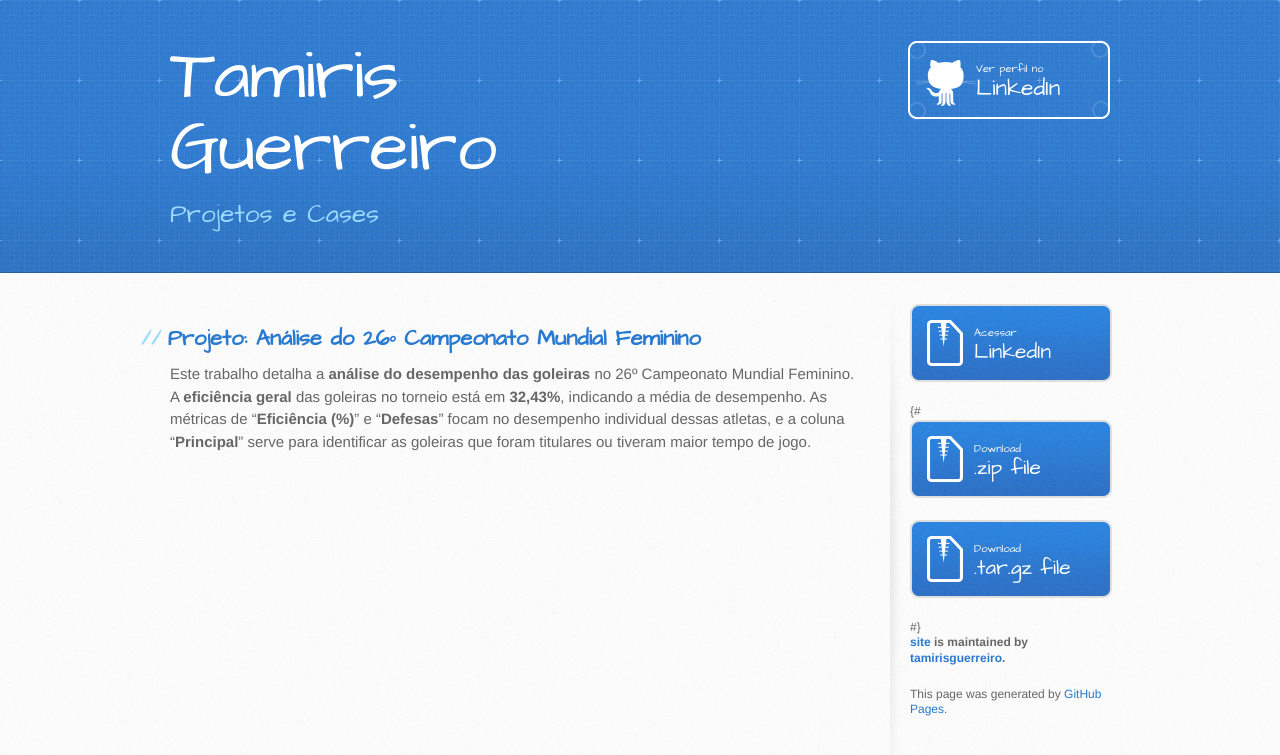
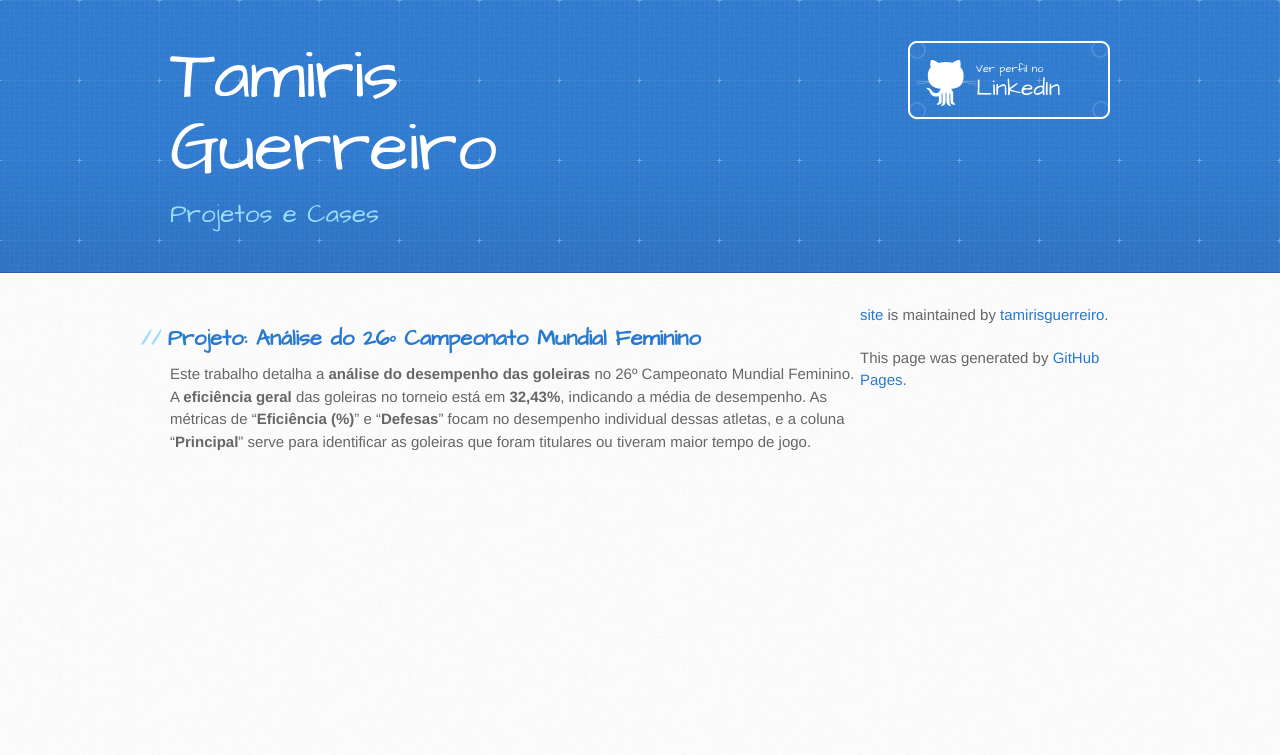
Before and after one commit to tamirisguerreiro/site, a Jekyll site: the page built from index.md, in a window 1280 px wide. Shown: the top 755 px of the page. Built offline with Jekyll 4.4.1, drawn with Linux system fonts in a browser that asks for light colours; our own code applies the rules of GitHub Pages for plain Markdown files.

Commit message:
Update default.html

```diff
--- a/_layouts/default.html
+++ b/_layouts/default.html
@@ -35,20 +35,6 @@
         {{ content }}
       </section>
 
-      <aside id="sidebar">
-        <a href="https://www.linkedin.com/in/tamiris-guerreiro-52904661/" class="button">
-          <small>Acessar</small> LinkedIn
-        </a>
-        {#
-        {% if site.show_downloads %}
-          <a href="{{ site.github.zip_url }}" class="button">
-            <small>Download</small> .zip file
-          </a>
-          <a href="{{ site.github.tar_url }}" class="button">
-            <small>Download</small> .tar.gz file
-          </a>
-        {% endif %}
-        #}
 
           {% if site.github.is_project_page %}
             <p class="repo-owner"><a href="{{ site.github.repository_url }}">{{ site.github.repository_name }}</a> is maintained by <a href="{{ site.github.owner_url }}">{{ site.github.owner_name }}</a>.</p>
```
